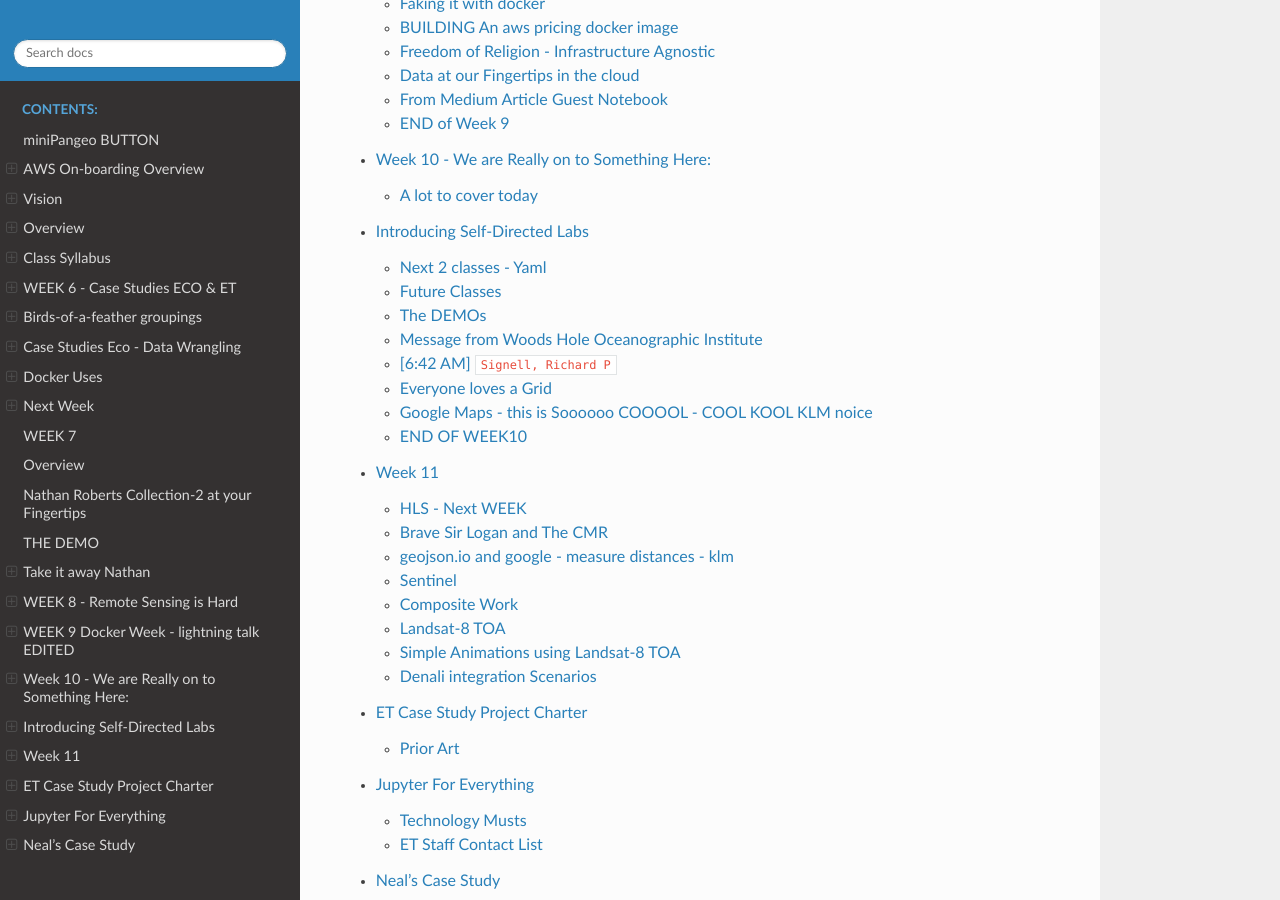
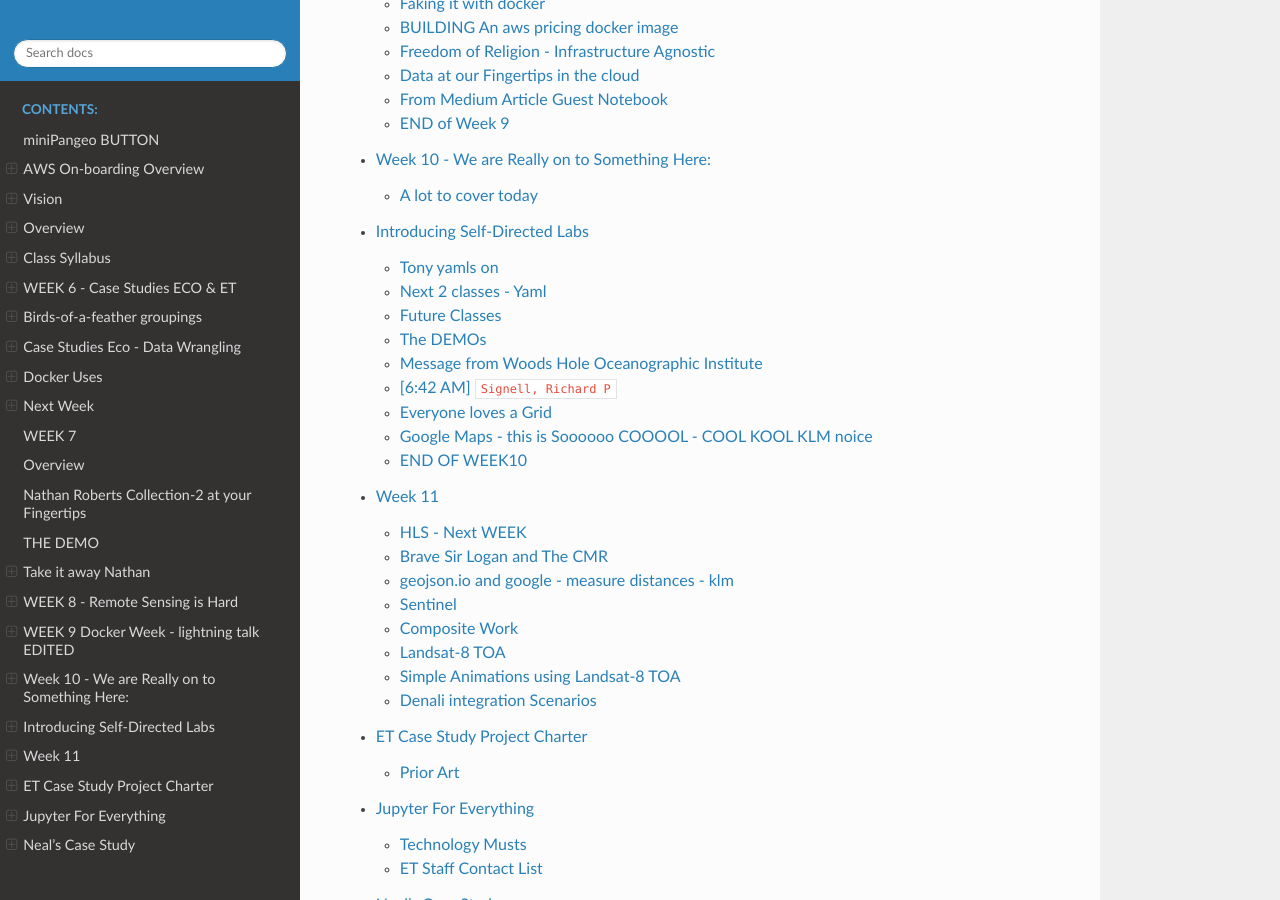
Before and after one commit to tonybutzer/harmony-docs, a Sphinx documentation site: the page built from documentation/source/index.rst, in a window 1280 px wide and 900 px high, scrolled down 3709 px. Built offline with Sphinx 7.4.7 and the Read the Docs theme 2.0.0, drawn with Linux system fonts in a browser that asks for light colours; pages that are not in the unit, such as notebooks, are missing from menus.

Commit message:
automatic git update from Makefile

````diff
--- a/documentation/source/10week.md
+++ b/documentation/source/10week.md
@@ -38,6 +38,10 @@
 # Introducing Self-Directed Labs
 - more to come ...
 
+
+### Tony yamls on
+- http://www.yamllint.com/
+- https://jsonlint.com/
 
 ## Next 2 classes - Yaml
 ```
````
